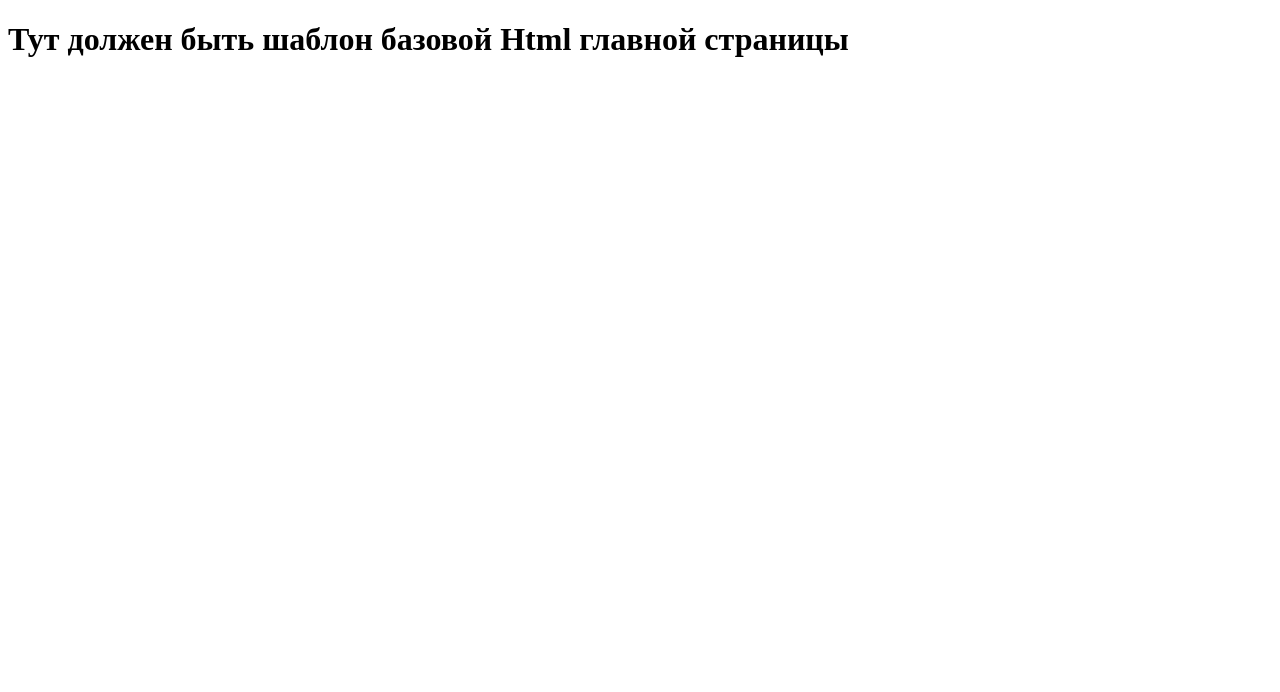
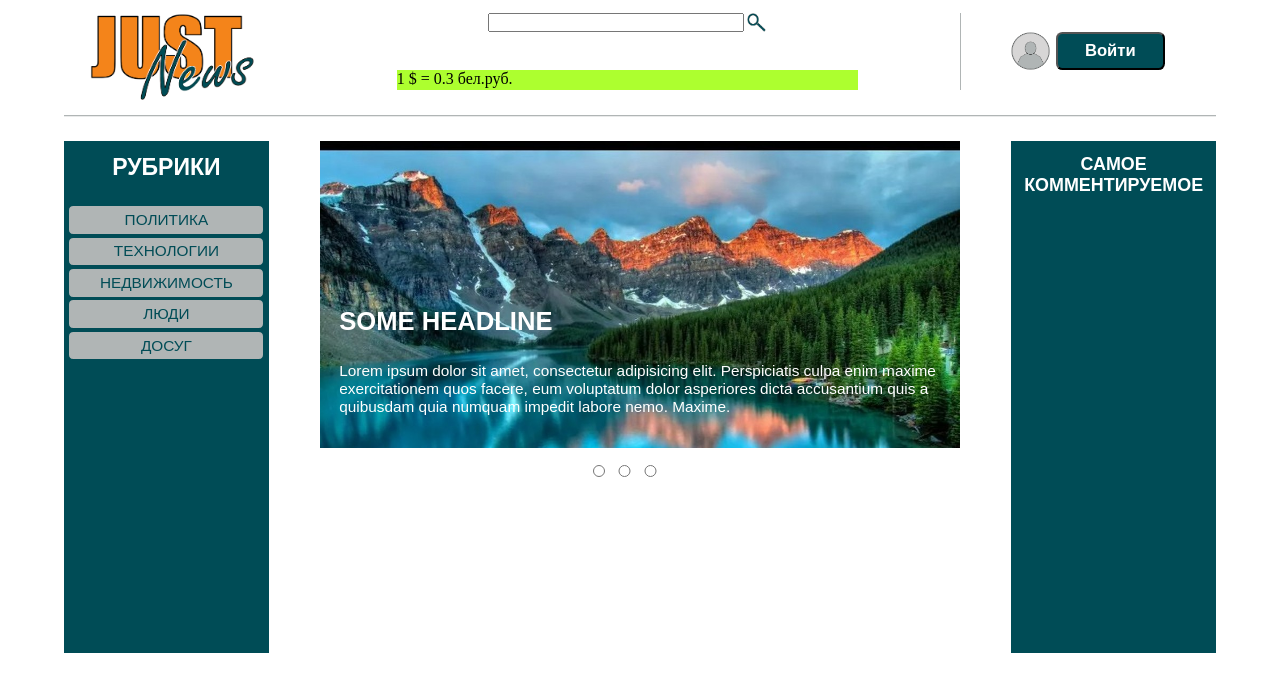
Before and after one commit to Burim98/NewsSite, a Django app: page / in a window 1280 px wide. Shown: the top 692 px of the page. Run offline with Django 3.2, Linux system fonts and the light colour scheme.

Commit message:
добавил индекс

```diff
--- a/News/templates/News/index.html
+++ b/News/templates/News/index.html
@@ -1,10 +1,46 @@
 <!DOCTYPE html>
-<html lang="en">
+<html lang="ru">
 <head>
     <meta charset="UTF-8">
-    <title>Title</title>
+    <meta name="viewport" content="width=device-width, initial-scale=1.0">
+    <link rel="stylesheet" href="static/css/style.css">
+    <title>JustNews</title>
 </head>
 <body>
-    <h1>Тут должен быть шаблон базовой Html главной страницы</h1>
+    <header>
+        <img src="images/logo.png" alt="logo" class="logo">
+        <div class="searchBox">
+            <input type="search" class="search">
+            <button class="searchButton"><img src="images/search.png" alt="search" class="searchImg"></button>
+        </div>
+        <div class="statisticBox">1 $ = 0.3 бел.руб.</div>
+        <div class="headerLine"></div>
+        <button class="profileButton"><img src="images/ava.png" alt="avatar" class="profileImg"></button>
+        <button class="loginButton">Войти</button>
+    </header>
+
+    <aside class="rubricBox">
+        <h2 class="rubricHeadline">РУБРИКИ</h2>
+        <p class="rubric">ПОЛИТИКА</p>
+        <p class="rubric">ТЕХНОЛОГИИ</p>
+        <p class="rubric">НЕДВИЖИМОСТЬ</p>
+        <p class="rubric">ЛЮДИ</p>
+        <p class="rubric">ДОСУГ</p>
+    </aside>
+
+    <div class="wrapper">
+        <div class="slide1">
+            <h2 class="slide1Headline">SOME HEADLINE</h2>
+            <p class="slide1Pharagraph">Lorem ipsum dolor sit amet, consectetur adipisicing elit. Perspiciatis culpa enim maxime exercitationem quos facere, eum voluptatum dolor asperiores dicta accusantium quis a quibusdam quia numquam impedit labore nemo. Maxime.</p>
+        </div>
+        <input type="radio" name="point" class="slideButton slideButton1Pos">
+        <input type="radio" name="point" class="slideButton slideButton2Pos">
+        <input type="radio" name="point" class="slideButton slideButton3Pos">
+    </div>
+
+    <section class="rigthColumn">
+        <h2 class="rightColumnHeadline">САМОЕ КОММЕНТИРУЕМОЕ</h2>
+    </section>
+
 </body>
 </html>
```
